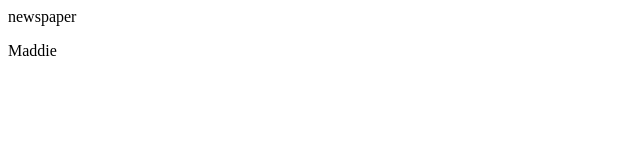
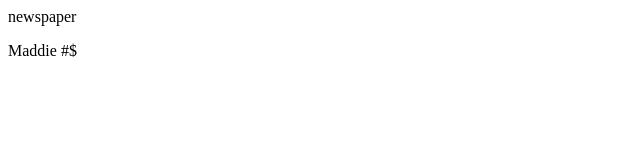
Before and after one commit to bhoomi-02/newspaper-layout, a plain HTML site: page index.html in a window 1280 px wide. Shown: the full height of the page, 0-640 px from the left. Drawn offline with Linux system fonts and the light colour scheme.

Commit message:
add new messages

```diff
--- a/index.html
+++ b/index.html
@@ -1,4 +1,4 @@
 <p> newspaper
 
 </p>
-<p>Maddie</p>
+<p>Maddie #$</p>
```
